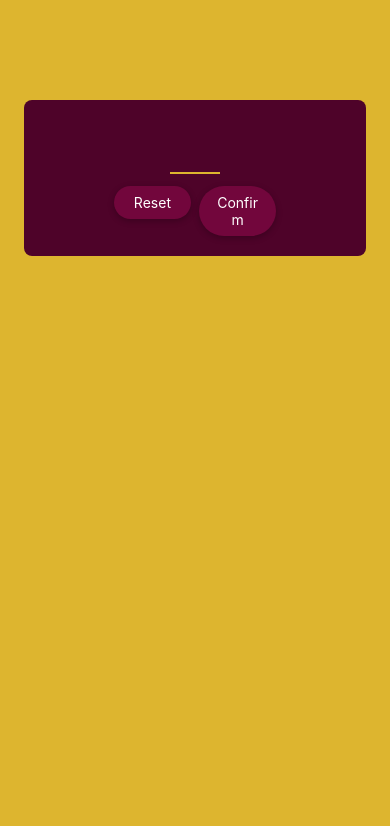
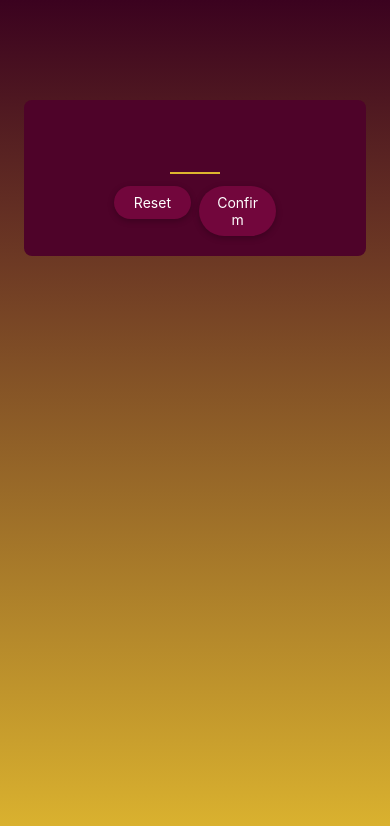
Before and after one commit to jarroyo28/GuessingMyNumber, a React Native app: screen / in a window 390 px wide. Shown: the top 826 px of the page. Built offline with nearby package versions, Linux system fonts and the light colour scheme.

Commit message:
added a linear gradient

```diff
--- a/App.js
+++ b/App.js
@@ -1,17 +1,17 @@
-import { StyleSheet, View } from "react-native";
+import { StyleSheet } from "react-native";
+import { LinearGradient } from "expo-linear-gradient";
 import StartGameScreen from "./screens/StartGameScreen";
 
 export default function App() {
   return (
-    <View style={styles.rootScreen}>
+    <LinearGradient colors={["#3b021f", "#ddb52f"]} style={styles.rootScreen}>
       <StartGameScreen />
-    </View>
+    </LinearGradient>
   );
 }
 
 const styles = StyleSheet.create({
   rootScreen: {
     flex: 1,
-    backgroundColor: "#ddb52f",
   },
 });
--- a/package.json
+++ b/package.json
@@ -12,7 +12,8 @@
     "expo": "~47.0.12",
     "expo-status-bar": "~1.4.2",
     "react": "18.1.0",
-    "react-native": "0.70.5"
+    "react-native": "0.70.5",
+    "expo-linear-gradient": "~12.0.1"
   },
   "devDependencies": {
     "@babel/core": "^7.12.9"
```
Also changed, not shown: 1 other file (tests, documents, lock files or other folders).
